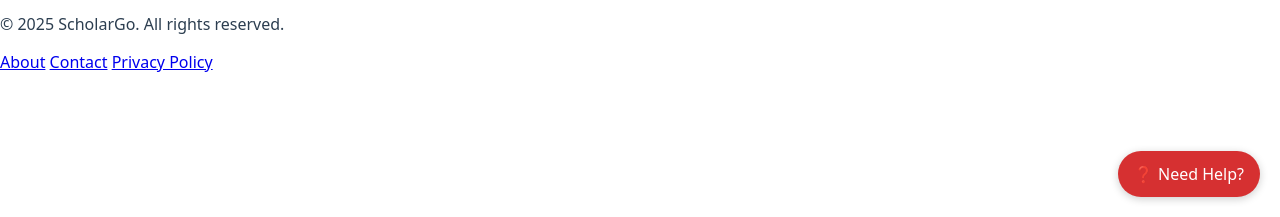
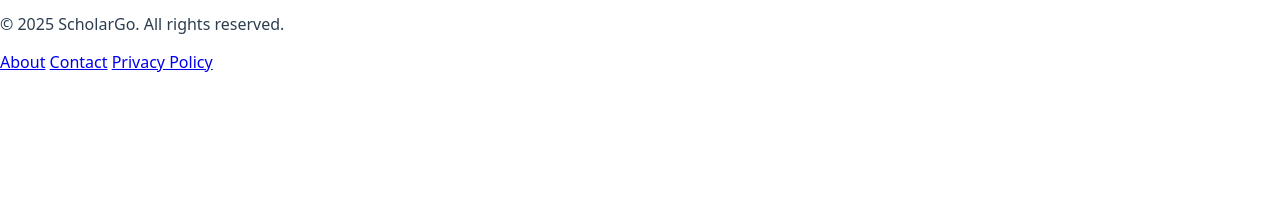
Before and after one commit to WebsiteGuy01/scholargo-site, a plain HTML site: page contact.html in a window 1280 px wide. Shown: the part 583-800 px from the top of the page. Drawn offline with nearby package versions, Linux system fonts and the light colour scheme.

Commit message:
Update contact.html

```diff
--- a/contact.html
+++ b/contact.html
@@ -9,22 +9,6 @@
   <link rel="stylesheet" href="https://unpkg.com/aos@next/dist/aos.css" />
 </head>
 <body>
-
-  <!-- Floating Help Button -->
-  <div class="floating-help" onclick="scrollToForm()">❓ Need Help?</div>
-  <script>
-    function scrollToForm() {
-      const form = document.getElementById("contact-form");
-      if (form) {
-        window.scrollTo({
-          top: form.getBoundingClientRect().top + window.pageYOffset - 60,
-          behavior: "smooth"
-        });
-      } else {
-        alert("Oops! The contact form wasn't found.");
-      }
-    }
-  </script>
 
   <!-- Header -->
   <header class="site-header">
@@ -102,25 +86,5 @@
     });
   </script>
 
-  <style>
-    .floating-help {
-      position: fixed;
-      bottom: 20px;
-      right: 20px;
-      background: #d63031;
-      color: white;
-      padding: 12px 16px;
-      border-radius: 50px;
-      font-size: 16px;
-      cursor: pointer;
-      box-shadow: 0 2px 8px rgba(0,0,0,0.2);
-      z-index: 999;
-      transition: background 0.3s ease;
-    }
-    .floating-help:hover {
-      background: #b71c1c;
-    }
-  </style>
-
 </body>
 </html>
```
